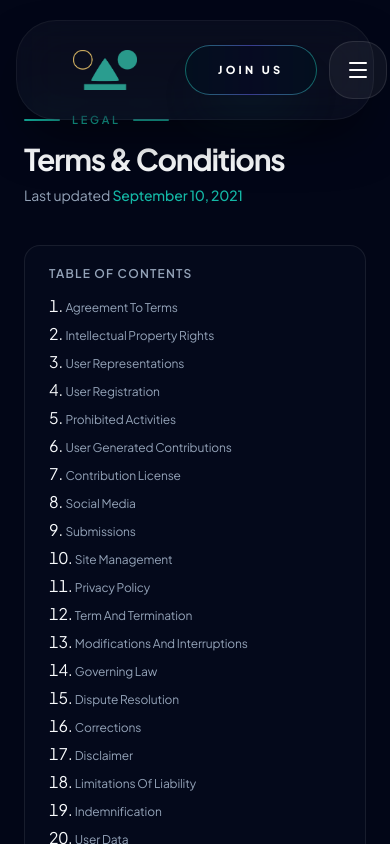
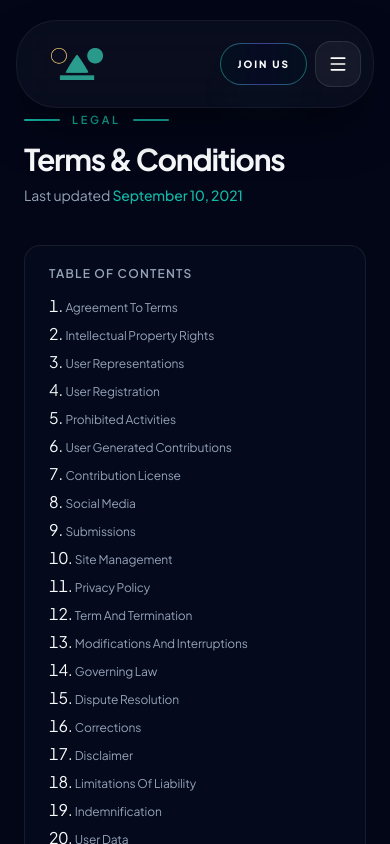
Before and after one commit to Adarsh-Dhawale/MADALGOS-beta, a Next.js app: page /terms in a window 390 px wide. Shown: the top 844 px of the page. Built offline with nearby package versions, Linux system fonts and the light colour scheme.

Commit message:
mobile responsiveness

```diff
--- a/src/components/sections/header.tsx
+++ b/src/components/sections/header.tsx
@@ -61,6 +61,21 @@ const Header = () => {
     document.body.classList.add(initial);
   }, []);
 
+  // When mobile menu is open: lock body scroll so only menu content scrolls
+  useEffect(() => {
+    if (mobileMenuOpen) {
+      document.body.style.overflow = "hidden";
+      document.body.style.touchAction = "none";
+    } else {
+      document.body.style.overflow = "";
+      document.body.style.touchAction = "";
+    }
+    return () => {
+      document.body.style.overflow = "";
+      document.body.style.touchAction = "";
+    };
+  }, [mobileMenuOpen]);
+
   const toggleTheme = () => {
     const next: "light" | "dark" = theme === "light" ? "dark" : "light";
     setTheme(next);
@@ -88,11 +103,11 @@ const Header = () => {
             : "bg-white/[0.03] backdrop-blur-xl border-white/5 py-5"
         )}
       >
-        <div className="px-6 md:px-10 flex items-center justify-between gap-4">
+        <div className="px-3 sm:px-6 md:px-10 flex items-center justify-between gap-2 sm:gap-4 min-w-0">
           {/* Logo Section */}
-          <div className="flex items-center gap-8 md:gap-12">
-            <a href="/" className="flex items-center gap-4 group transition-all active:scale-95" aria-label="home">
-              <div className="relative w-32 h-10 md:w-40 md:h-12">
+          <div className="flex items-center gap-4 md:gap-12 min-w-0 flex-shrink">
+            <a href="/" className="flex items-center gap-2 sm:gap-4 group transition-all active:scale-95 shrink-0" aria-label="home">
+              <div className="relative w-24 h-8 sm:w-32 sm:h-10 md:w-40 md:h-12">
                 <Image
                   src="/navbar_logo2_trans.png"
                   alt="MAD ALGOS"
@@ -174,13 +189,13 @@ const Header = () => {
           </div>
 
           {/* Action Buttons */}
-          <div className="flex items-center gap-3 md:gap-4">
+          <div className="flex items-center gap-2 sm:gap-3 md:gap-4 flex-shrink-0">
             <a
               href="#"
               className="group relative inline-flex items-center justify-center whitespace-nowrap overflow-hidden rounded-full p-px transition-all active:scale-95 shadow-2xl shadow-primary/10"
             >
               <div className="absolute inset-0 bg-gradient-to-r from-primary via-secondary to-primary animate-pulse" />
-              <div className="relative inline-flex items-center justify-center whitespace-nowrap bg-primary-foreground/90 font-black h-12 px-8 rounded-full text-[11px] tracking-[0.3em] text-white group-hover:text-primary group-hover:bg-transparent transition-all duration-300 uppercase">
+              <div className="relative inline-flex items-center justify-center whitespace-nowrap bg-primary-foreground/90 font-black h-10 sm:h-12 px-4 sm:px-8 rounded-full text-[10px] sm:text-[11px] tracking-[0.2em] sm:tracking-[0.3em] text-white group-hover:text-primary group-hover:bg-transparent transition-all duration-300 uppercase">
                 Join Us
               </div>
             </a>
@@ -211,18 +226,26 @@ const Header = () => {
 
             <button
               onClick={() => setMobileMenuOpen(!mobileMenuOpen)}
-              className="xl:hidden p-4 text-white bg-white/5 rounded-3xl border border-white/10 hover:bg-white/10 transition-all active:scale-95"
+              className="xl:hidden flex-shrink-0 p-3 sm:p-4 text-white bg-white/5 rounded-2xl sm:rounded-3xl border border-white/10 hover:bg-white/10 transition-all active:scale-95"
+              aria-label={mobileMenuOpen ? "Close menu" : "Open menu"}
             >
-              {mobileMenuOpen ? <X className="size-6" /> : <Menu className="size-6" />}
+              {mobileMenuOpen ? <X className="size-5 sm:size-6" /> : <Menu className="size-5 sm:size-6" />}
             </button>
           </div>
         </div>
 
-        {/* Mobile menu */}
+        {/* Mobile menu: full-viewport overlay so only menu scrolls, not page behind */}
         <div className={cn(
-          "xl:hidden absolute top-full left-0 right-0 mt-6 bg-slate-950/98 backdrop-blur-3xl border border-white/10 rounded-[3rem] p-10 transition-all duration-700 ease-[cubic-bezier(0.23,1,0.32,1)] overflow-hidden shadow-[0_60px_120px_rgba(0,0,0,1)]",
-          mobileMenuOpen ? "opacity-100 translate-y-0 max-h-[900px] visible" : "opacity-0 translate-y-12 max-h-0 invisible pointer-events-none"
+          "xl:hidden fixed inset-0 top-0 z-[99] pt-24 pb-6 px-4 transition-all duration-700 ease-[cubic-bezier(0.23,1,0.32,1)]",
+          mobileMenuOpen ? "opacity-100 visible" : "opacity-0 invisible pointer-events-none"
         )}>
+          <button
+            type="button"
+            onClick={() => setMobileMenuOpen(false)}
+            className="absolute inset-0 bg-black/60 backdrop-blur-sm -z-10"
+            aria-label="Close menu"
+          />
+          <div className="relative max-h-[calc(100vh-120px)] overflow-y-auto rounded-[2rem] bg-slate-950/98 backdrop-blur-3xl border border-white/10 shadow-[0_60px_120px_rgba(0,0,0,1)] p-8 sm:p-10">
           <div className="space-y-10">
             {NAV_ITEMS.map((item) => (
               <div key={item.name} className="space-y-6">
@@ -256,6 +279,7 @@ const Header = () => {
               Contact Support
             </a>
           </div>
+          </div>
         </div>
       </nav>
     </header>
```
